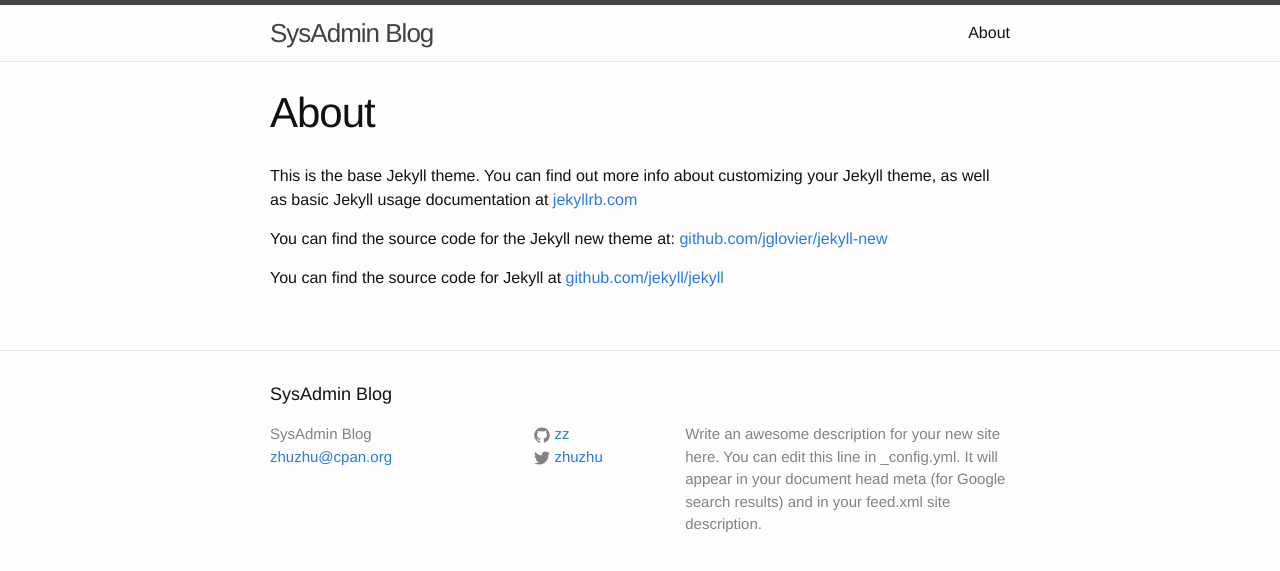
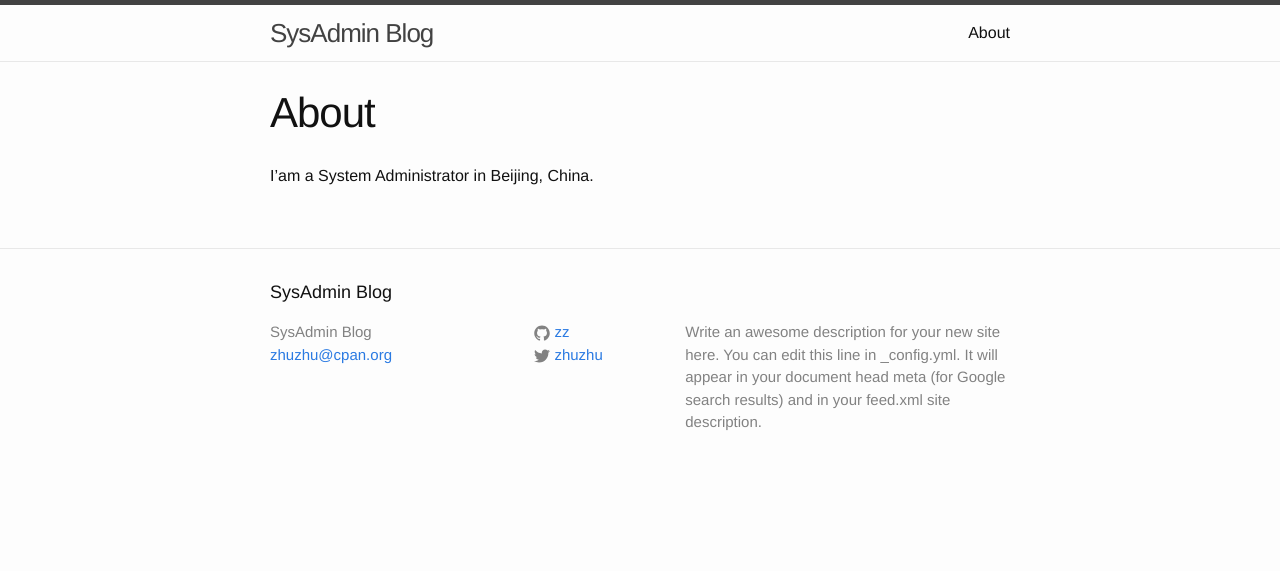
Before and after one commit to zz/zz.github.com, a Jekyll site: the page built from about.md, in a window 1280 px wide. Shown: the top 571 px of the page. Built offline with Jekyll 4.4.1, drawn with Linux system fonts in a browser that asks for light colours.

Commit message:
update about me

```diff
--- a/about.md
+++ b/about.md
@@ -4,8 +4,4 @@
 permalink: /about/
 ---
 
-This is the base Jekyll theme. You can find out more info about customizing your Jekyll theme, as well as basic Jekyll usage documentation at [jekyllrb.com](http://jekyllrb.com/)
-
-You can find the source code for the Jekyll new theme at: [github.com/jglovier/jekyll-new](https://github.com/jglovier/jekyll-new)
-
-You can find the source code for Jekyll at [github.com/jekyll/jekyll](https://github.com/jekyll/jekyll)
+I'am a System Administrator in Beijing, China.
```
